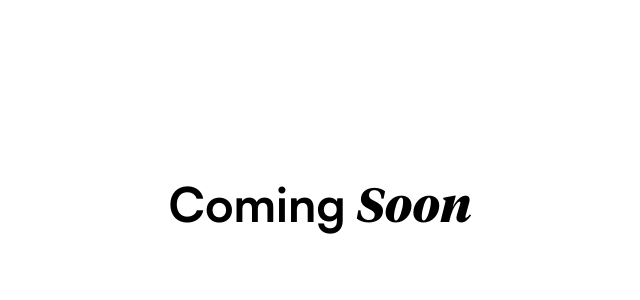
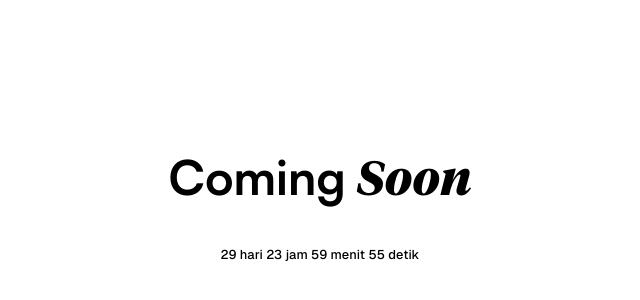
Before and after one commit to nalendramuhammad/np, a Next.js app: page / in a window 1280 px wide. Shown: the part 196-496 px from the top of the page, without its empty margins (320-960 px from the left). Built offline with nearby package versions, Linux system fonts and the light colour scheme.

Commit message:
update timer

```diff
--- a/app/page.tsx
+++ b/app/page.tsx
@@ -1,6 +1,39 @@
+"use client";
+import { useEffect, useState } from "react";
 import styles from "./page.module.css";
 
 export default function Home() {
+  // Hitung mundur satu bulan dari sekarang
+  const [countdown, setCountdown] = useState({
+    days: 0,
+    hours: 0,
+    minutes: 0,
+    seconds: 0,
+  });
+
+  useEffect(() => {
+    const now = new Date();
+    const target = new Date(now);
+    target.setMonth(target.getMonth() + 1);
+
+    function updateCountdown() {
+      const now = new Date();
+      const diff = target.getTime() - now.getTime();
+      if (diff <= 0) {
+        setCountdown({ days: 0, hours: 0, minutes: 0, seconds: 0 });
+        return;
+      }
+      const days = Math.floor(diff / (1000 * 60 * 60 * 24));
+      const hours = Math.floor((diff / (1000 * 60 * 60)) % 24);
+      const minutes = Math.floor((diff / (1000 * 60)) % 60);
+      const seconds = Math.floor((diff / 1000) % 60);
+      setCountdown({ days, hours, minutes, seconds });
+    }
+    updateCountdown();
+    const interval = setInterval(updateCountdown, 1000);
+    return () => clearInterval(interval);
+  }, []);
+
   return (
     <div className={styles.page}>
       <main className={styles.main}>
@@ -23,6 +56,18 @@ export default function Home() {
             Soon
           </span>
         </h1>
+        <div
+          style={{
+            marginTop: 4,
+            fontSize: "0.8rem",
+            fontWeight: 500,
+            textAlign: "center",
+            letterSpacing: "0.01em",
+          }}
+        >
+          {countdown.days} hari {countdown.hours} jam {countdown.minutes} menit{" "}
+          {countdown.seconds} detik
+        </div>
       </main>
     </div>
   );
```
Also changed, not shown: app/page.client.tsx (added).
